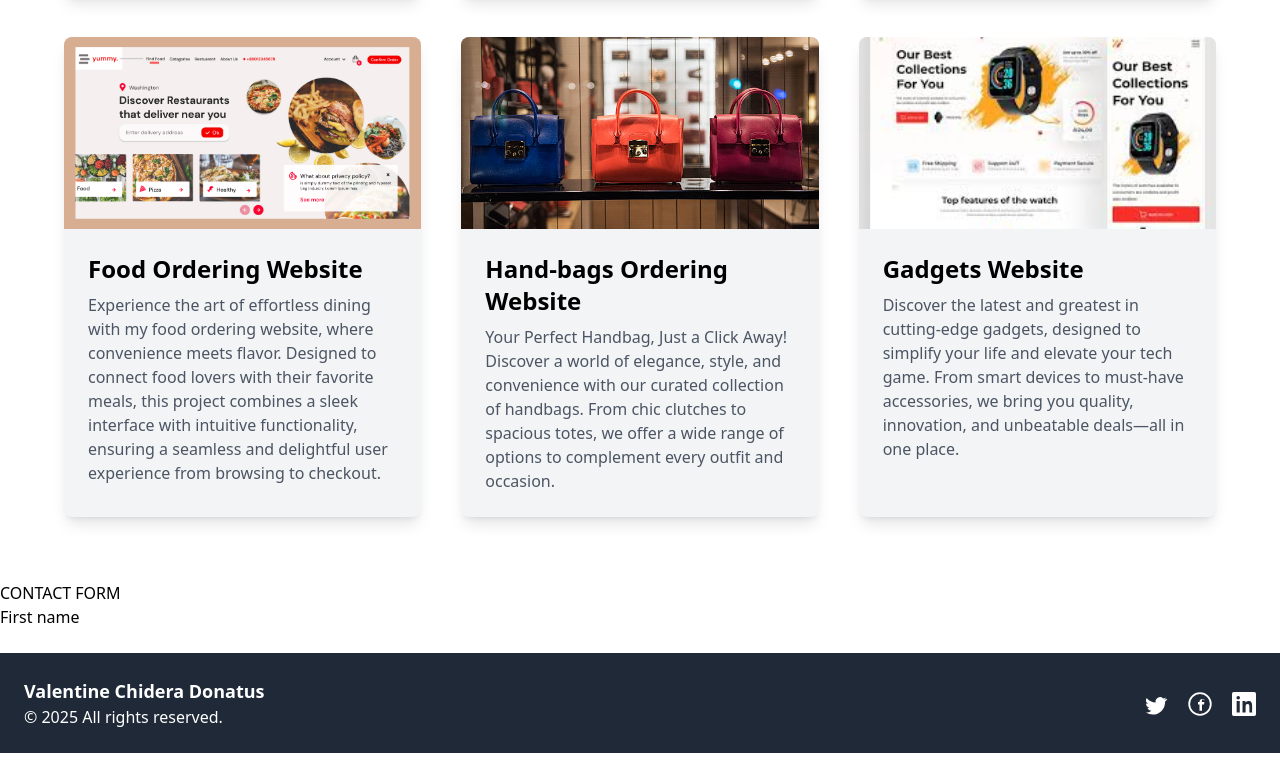
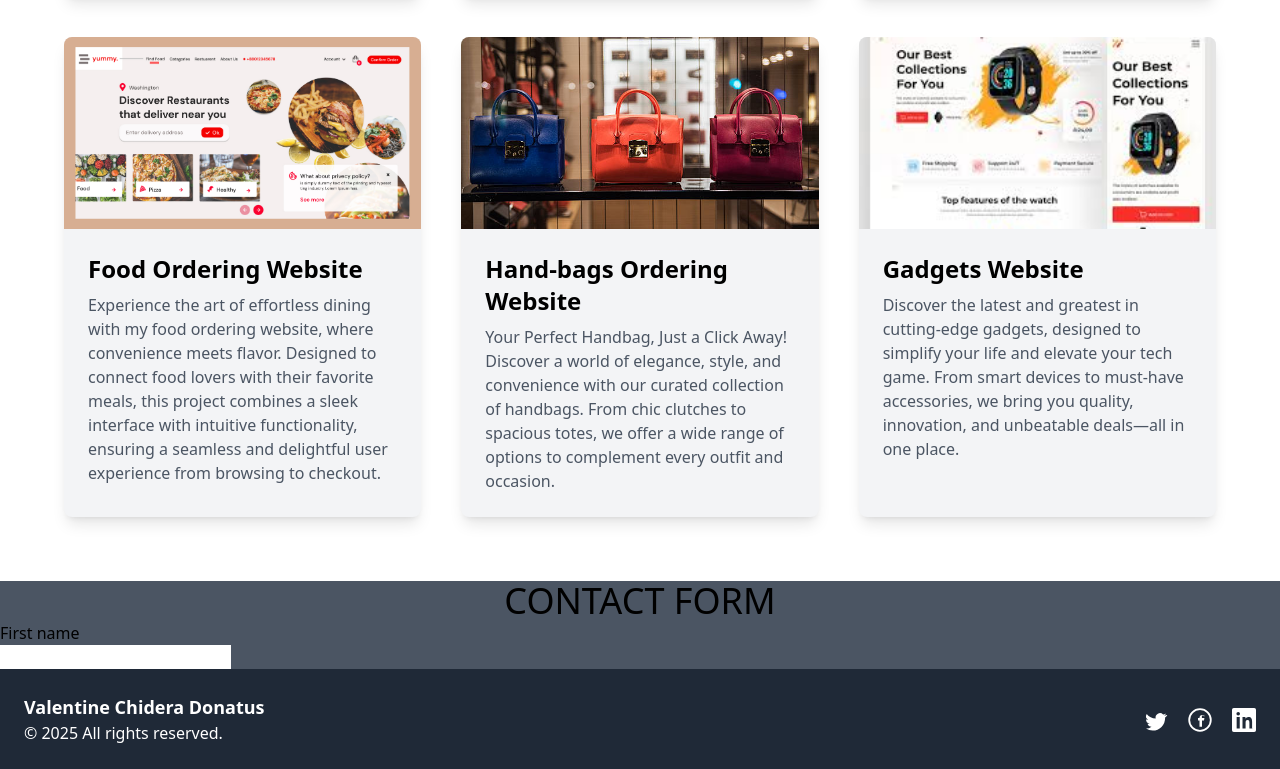
Before and after one commit to Vazkido/oneMonthProject, a plain HTML site: page index.html in a window 1280 px wide. Shown: the part 1947-2716 px from the top of the page. Drawn offline with nearby package versions, Linux system fonts and the light colour scheme.

Commit message:
day 20.1.1

```diff
--- a/index.html
+++ b/index.html
@@ -180,8 +180,8 @@
 
         <!-----Contact Form ----->
         <div>
-          <div class="">
-            <h2>CONTACT FORM</h2>
+          <div class="w-[100%] bg-gray-600">
+            <h2 class="text-black text-4xl font-medium justify-center text-center">CONTACT FORM</h2>
                 <form action="">
                   <label for="fname">First name</label><br>
                   <input type="text" id="fname">
```
